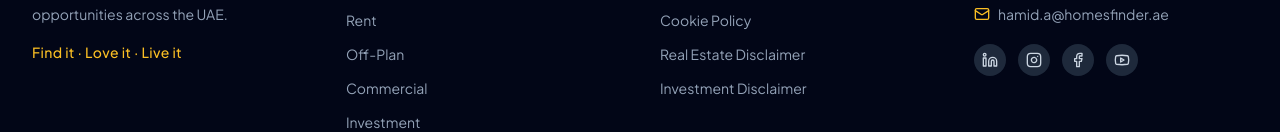
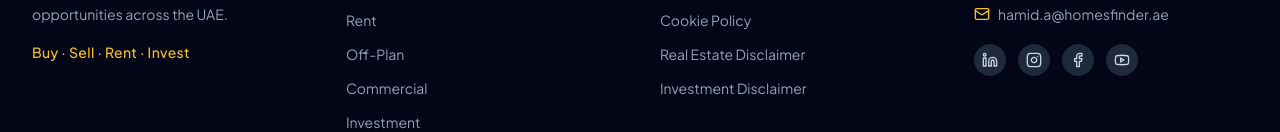
Before and after one commit to hamidaliuxb-tech/Homes-finder, a React (Create React App) app in the folder frontend/: page / in a window 1280 px wide. Shown: the part 5573-5705 px from the top of the page. Built offline with nearby package versions, Linux system fonts and the light colour scheme; no server answers.

Commit message:
Update footer tagline to Buy · Sell · Rent · Invest

```diff
--- a/frontend/src/components/Footer.jsx
+++ b/frontend/src/components/Footer.jsx
@@ -43,7 +43,7 @@ export default function Footer() {
           <p className="text-sm text-slate-400 leading-relaxed mb-4">
             {settings?.footer_note || "Your trusted partner for residential, commercial and investment real estate opportunities across the UAE."}
           </p>
-          <div className="text-amber-400 text-sm font-medium tracking-wide">Find it · Love it · Live it</div>
+          <div className="text-amber-400 text-sm font-medium tracking-wide">Buy · Sell · Rent · Invest</div>
         </div>
 
         <div>
```
